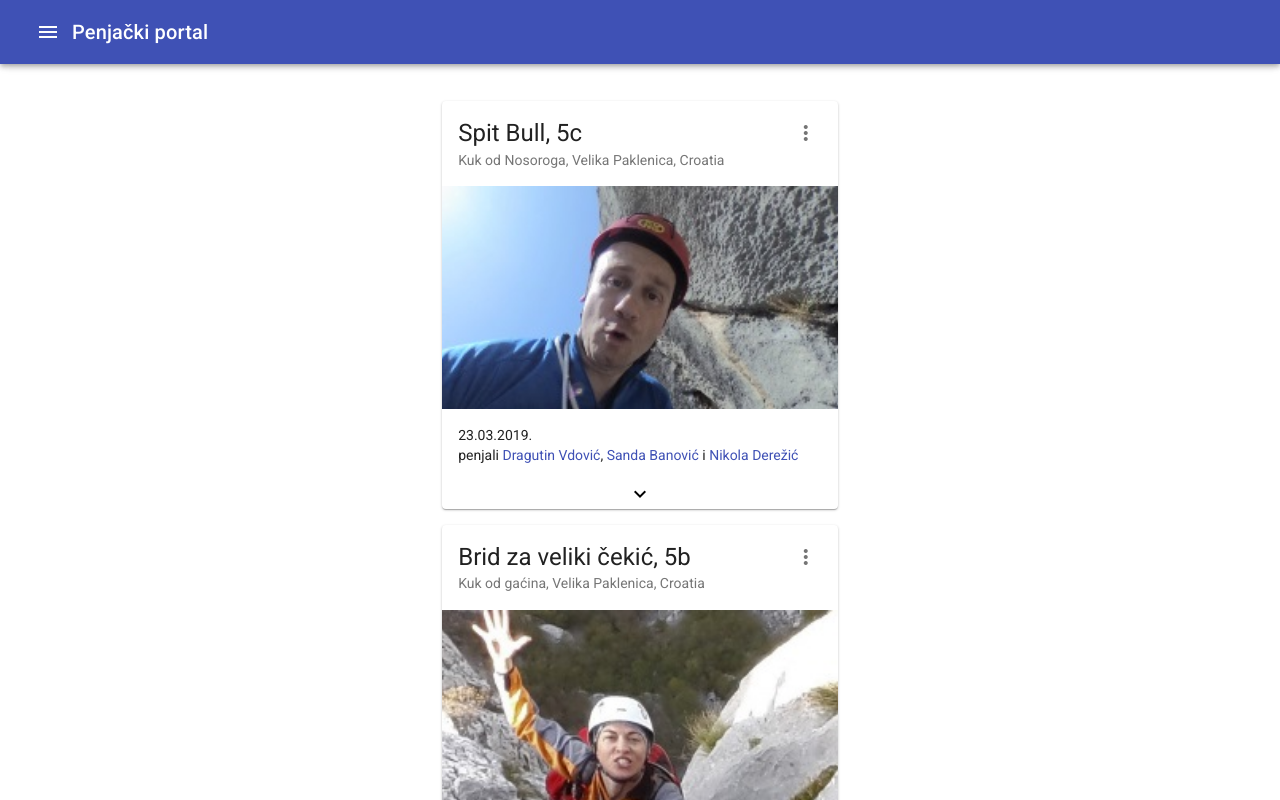
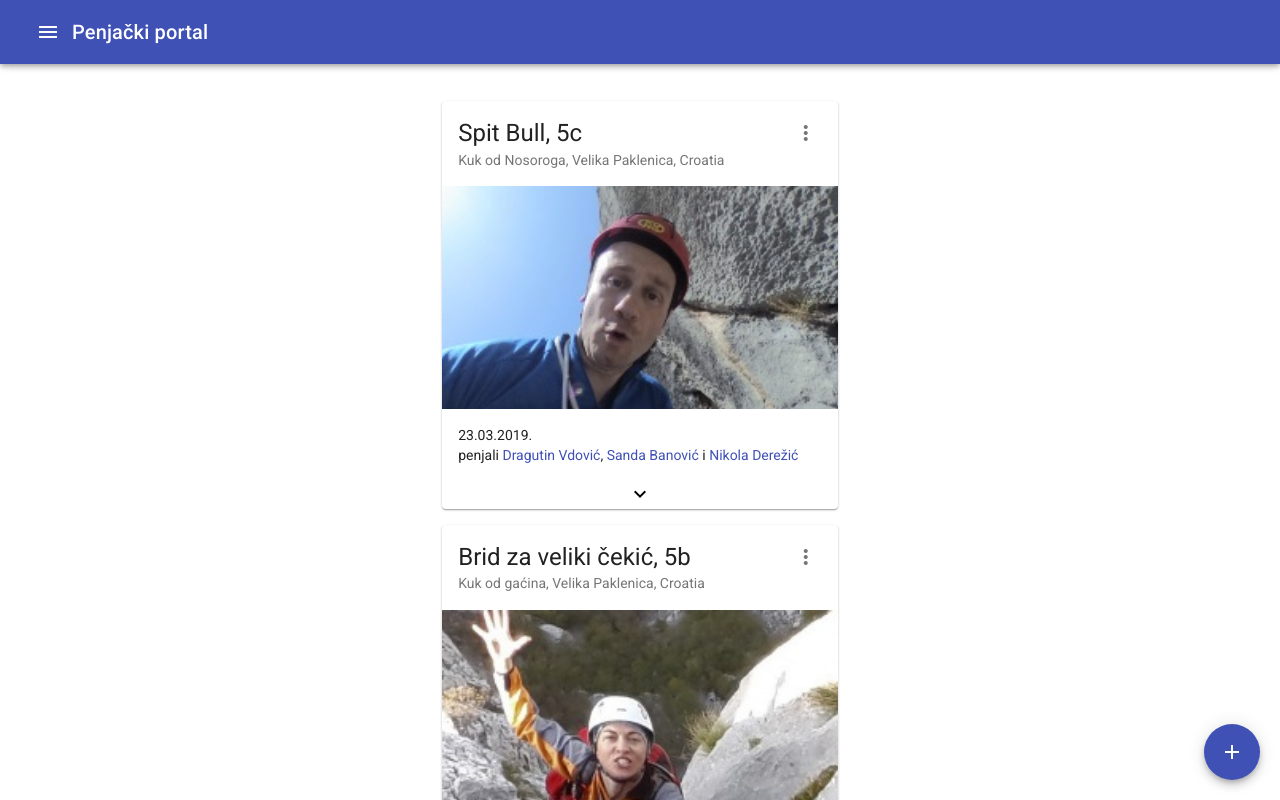
Before and after one commit to knee-cola/portal-penjanje, a React (Create React App) app: page / in a window 1280 px wide. Shown: the top 800 px of the page. Built offline with nearby package versions, Linux system fonts and the light colour scheme.

Commit message:
dodana "Add" tipka

```diff
--- /dev/null
+++ b/src/components/AddButton.js
@@ -0,0 +1,35 @@
+import React, { Fragment } from 'react';
+import { Fab, Icon, withStyles, Menu, MenuItem } from '@material-ui/core';
+
+const styles = theme => ({
+    fab: {
+        position: 'fixed',
+        bottom: 20,
+        right: 20
+    },
+  });
+
+const AddButton = ({classes}) => {
+    const [menuAnchorEl, setMenuAnchorEl] = React.useState(null);
+
+    function handleClick(event) {
+        setMenuAnchorEl(event.currentTarget);
+    }
+
+    function handleClose() {
+        setMenuAnchorEl(null);
+    }
+
+    return(
+        <Fragment>
+            <Fab color="primary" aria-label="Add" className={classes.fab} onClick={handleClick}>
+                <Icon>add</Icon>
+            </Fab>
+            <Menu id="simple-menu" anchorEl={menuAnchorEl} open={Boolean(menuAnchorEl)} onClose={handleClose}>
+                <MenuItem onClick={handleClose}>Novi uspon</MenuItem>
+                <MenuItem onClick={handleClose}>Novi smjer</MenuItem>
+            </Menu>
+        </Fragment>);
+};
+
+export default withStyles(styles)(AddButton);
--- a/src/lists/MojiPartneri.js
+++ b/src/lists/MojiPartneri.js
@@ -1,6 +1,10 @@
-import React from 'react';
+import React, { Fragment } from 'react';
 import PartnerCard from '../cards/PartnerCard';
 import { mojiPartneri } from '../data-store/DataStore';
+import AddButton from '../components/AddButton';
 
-
-export const MojiPartneri = () => mojiPartneri('knee-cola').map(partner => <PartnerCard partner={partner} key={partner.nick} />);
+export const MojiPartneri = () =>
+<Fragment>
+    { mojiPartneri('knee-cola').map(partner => <PartnerCard partner={partner} key={partner.nick} />) }
+    <AddButton />
+</Fragment>;
--- a/src/lists/MojiUsponi.js
+++ b/src/lists/MojiUsponi.js
@@ -1,5 +1,10 @@
-import React from 'react';
+import React, { Fragment } from 'react';
 import UsponCard from '../cards/UsponCard';
 import { mojiUsponi } from '../data-store/DataStore';
+import AddButton from '../components/AddButton';
 
-export const MojiUsponi = () => mojiUsponi('knee-cola').map(uspon => <UsponCard key={uspon.id} uspon={uspon} />);
+export const MojiUsponi = () =>
+<Fragment>
+    { mojiUsponi('knee-cola').map(uspon => <UsponCard key={uspon.id} uspon={uspon} />) }
+    <AddButton />
+</Fragment>;
--- a/src/lists/Smjerovi.js
+++ b/src/lists/Smjerovi.js
@@ -1,5 +1,10 @@
-import React from 'react';
+import React, { Fragment } from 'react';
 import SmjerCard from '../cards/SmjerCard';
 import { smjerovi } from '../data-store/DataStore';
+import AddButton from '../components/AddButton';
 
-export const Smjerovi = () => smjerovi.map(smjer => <SmjerCard key={smjer.id} smjer={smjer} />);
+export const Smjerovi = () =>
+<Fragment>
+    { smjerovi.map(smjer => <SmjerCard key={smjer.id} smjer={smjer} />) }
+    <AddButton />
+</Fragment>;
--- a/src/lists/ZadnjePenjano.js
+++ b/src/lists/ZadnjePenjano.js
@@ -1,5 +1,10 @@
-import React from 'react';
+import React, { Fragment } from 'react';
 import UsponCard from '../cards/UsponCard';
 import { usponi } from '../data-store/DataStore';
+import AddButton from '../components/AddButton';
 
-export const ZadnjePenjano = () => usponi.map(uspon => <UsponCard uspon={uspon} key={uspon.id} />);
+export const ZadnjePenjano = () =>
+<Fragment>
+    { usponi.map(uspon => <UsponCard uspon={uspon} key={uspon.id} />) }
+    <AddButton />
+</Fragment>;
```
